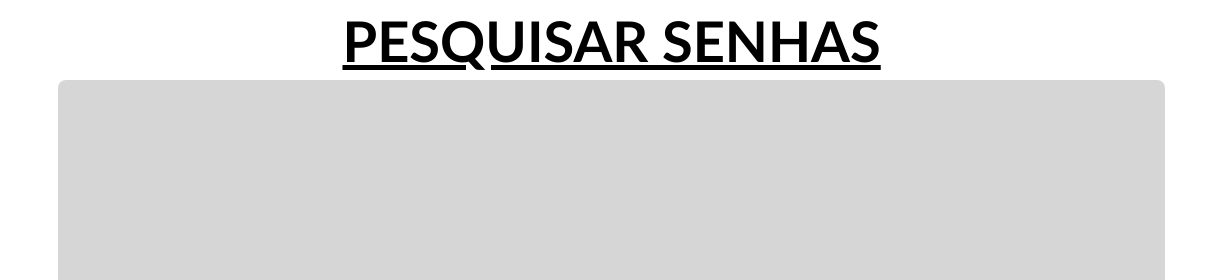
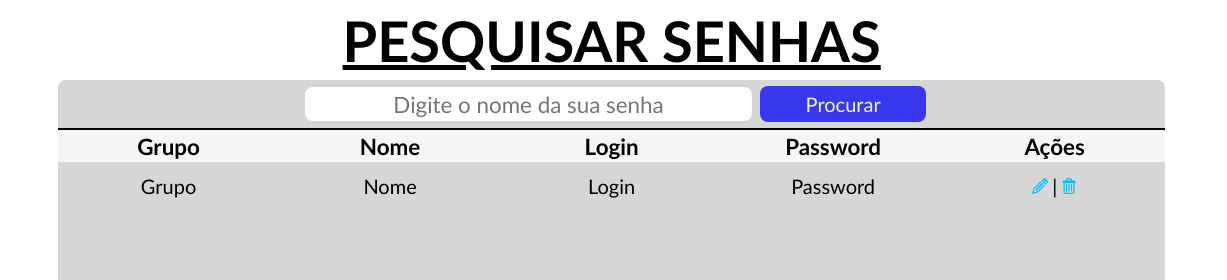
Before and after one commit to AllanScala1991/password_save, an Electron app: page app/public/html/app.html in a window 1280 px wide. Shown: the top 280 px of the page, 53-1280 px from the left. Drawn offline with nearby package versions, Linux system fonts and the light colour scheme.

Commit message:
Search part1

```diff
--- a/app/public/css/app.css
+++ b/app/public/css/app.css
@@ -266,3 +266,94 @@ body{
     width: 128px;
     height: 128px;
 }
+
+.searchContainer{
+    width: 100%;
+    height: 85vh;
+    display: flex;
+    flex-direction: column;
+    justify-content: start;
+    align-items: center;
+    overflow: hidden;
+}
+
+.inputFilter{
+    width: 100%;
+    height: 6vh;
+    display: flex;
+    flex-direction: row;
+    justify-content: center;
+    align-items: center;
+    overflow: hidden;
+}
+
+.searchInput{
+    width: 40%;
+    height: 4vh;
+    outline: 0;
+    border: none;
+    border-radius: 1vh;
+    font-family: 'Trebuchet MS', 'Lucida Sans Unicode', 'Lucida Grande', 'Lucida Sans', Arial, sans-serif;
+    font-size: 2.8vh;
+    text-align: left;
+    margin: 0 1vh;
+    text-align: center;
+}
+
+.searchButton{
+    width: 15%;
+    height: 4.5vh;
+    outline: 0;
+    border: none;
+    border-radius: 1vh;
+    background-color: rgb(56, 56, 238);
+    color: whitesmoke;
+    font-family: 'Trebuchet MS', 'Lucida Sans Unicode', 'Lucida Grande', 'Lucida Sans', Arial, sans-serif;
+    font-size: 2.5vh;
+}
+
+.searchButton:hover{
+    cursor: pointer;
+    background-color: rgb(50, 50, 209);
+}
+
+.resultFilter{
+    width: 100%;
+    max-height: 78vh;
+    display: inline-block;
+    overflow-y: scroll;
+    border-top: 0.3vh solid black;
+}
+
+.boxResult{
+    width: 100%;
+    height: 5vh;
+    display: flex;
+    flex-direction: row;
+    justify-content: left;
+    overflow: hidden;
+}
+
+.boxColumn{
+    width: 20%;
+    height: 4vh;
+    display: flex;
+    flex-direction: row;
+    justify-content: center;
+    align-items: center;
+    overflow: auto;
+    font-family: 'Trebuchet MS', 'Lucida Sans Unicode', 'Lucida Grande', 'Lucida Sans', Arial, sans-serif;
+    font-size: 2.5vh;
+}
+
+.boxTitle{
+    background-color: whitesmoke;
+    font-size: 2.8vh;
+    font-weight: bold;
+}
+
+.searchIcon{
+    width: 16px;
+    height: 16px;
+    margin: 0 0.5vh;
+}
--- a/app/public/html/app.html
+++ b/app/public/html/app.html
@@ -42,7 +42,39 @@
             </div>
 
             <div class="center_container">
+                <div class="searchContainer">
+                    <div class="inputFilter">
+                        <input type="text" class="searchInput" placeholder="Digite o nome da sua senha">
+                        <button class="searchButton">Procurar</button>
+                    </div>
 
+                    <div class="resultFilter">
+                        <div class="boxResult">
+                            <div class="boxColumn boxTitle">Grupo</div>
+                            <div class="boxColumn boxTitle">Nome</div>
+                            <div class="boxColumn boxTitle">Login</div>
+                            <div class="boxColumn boxTitle">Password</div>
+                            <div class="boxColumn boxTitle">Ações</div>
+                        </div>
+
+                        <div class="boxResult">
+                            <div class="boxColumn">Grupo</div>
+                            <div class="boxColumn">Nome</div>
+                            <div class="boxColumn">Login</div>
+                            <div class="boxColumn">Password</div>
+                            <div class="boxColumn">
+                                <img src="../img/edit-32.png" class="searchIcon">
+                                |
+                                <img src="../img/delete-32.png" class="searchIcon">
+                            </div>
+                        </div>
+
+
+
+
+                    </div>
+
+                </div>
             </div>
         </div>
 
```
Also changed, not shown: app/public/img/delete-32.png (added), app/public/img/edit-32.png (added).
